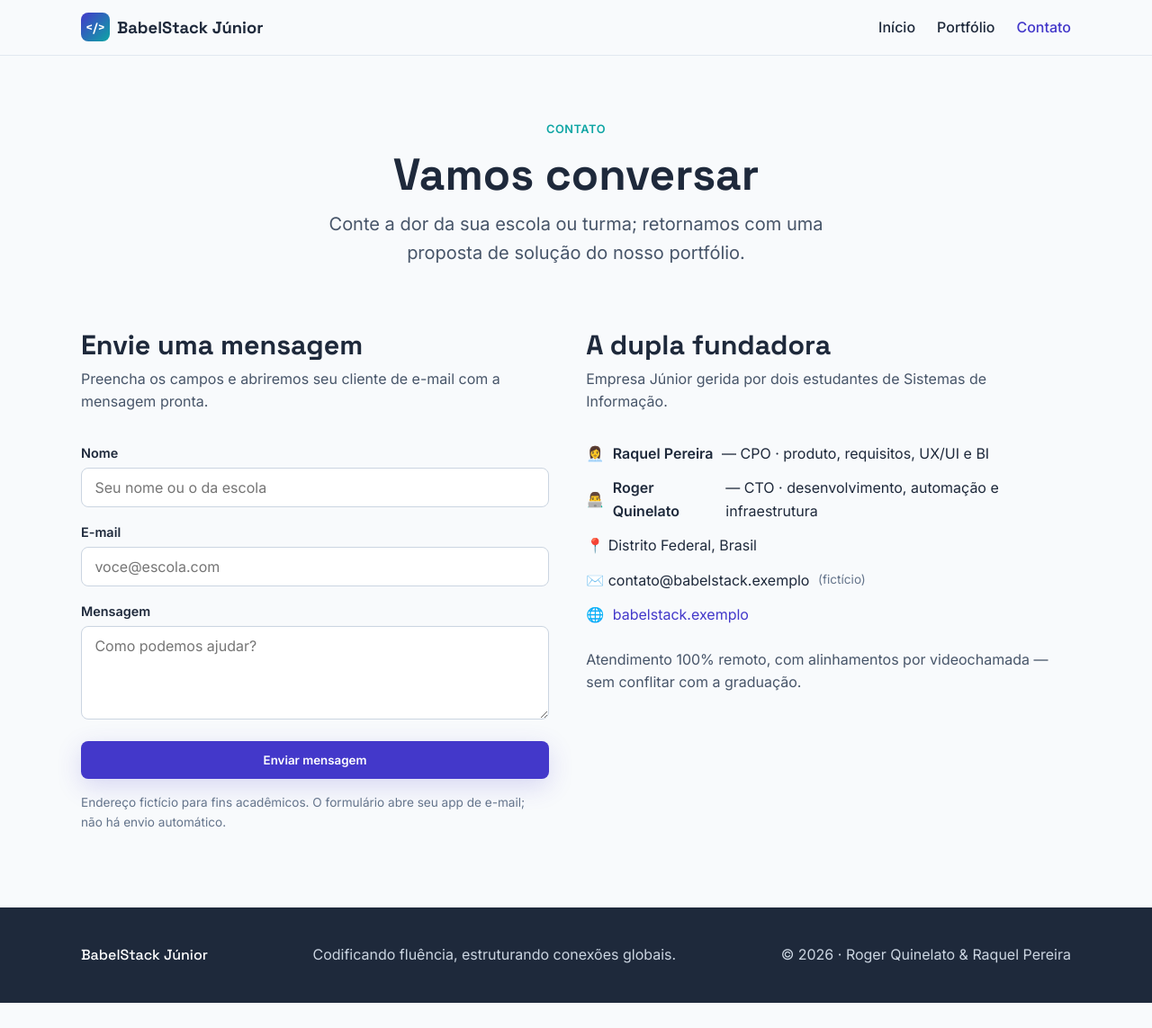
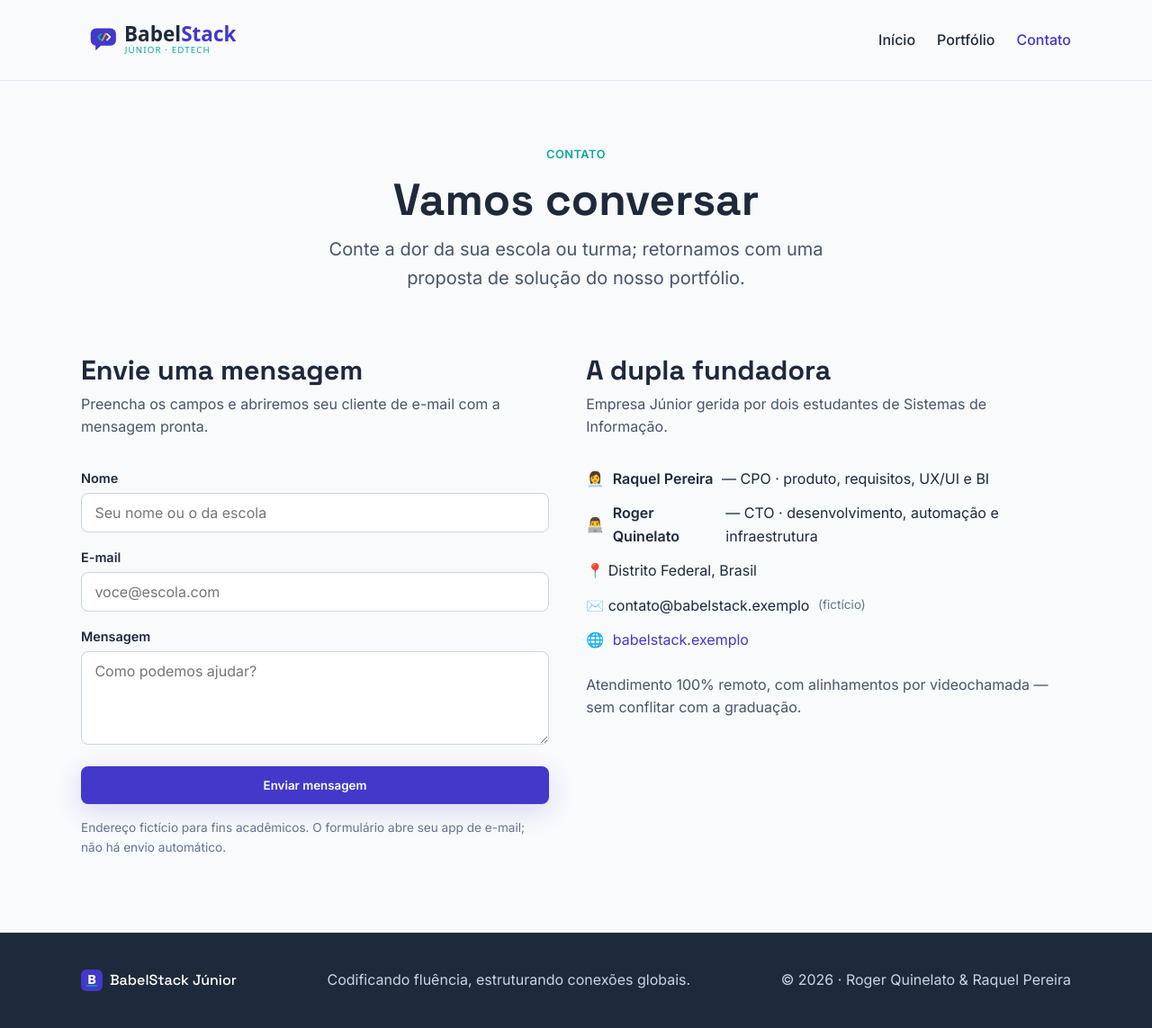
Before and after one commit to Roger-Quinelato/EST-GIO_EMPRESARIAL_II, a plain HTML site: page site/contato.html in a window 1280 px wide. Shown: the whole page at 90% size. Before the commit the page ends 1115 px from the top, so only its background shows below. Drawn offline with Linux system fonts and the light colour scheme.

Commit message:
refactor: integra SVGs da identidade visual no cabeçalho, rodapé e pilares

```diff
--- a/site/contato.html
+++ b/site/contato.html
@@ -4,6 +4,7 @@
   <meta charset="utf-8">
   <meta name="viewport" content="width=device-width, initial-scale=1">
   <title>Contato — BabelStack Júnior</title>
+  <link rel="icon" href="../assets/logo/favicon.svg" type="image/svg+xml">
   <meta name="description" content="Fale com a BabelStack Júnior — dupla fundadora de EdTech.">
   <link rel="stylesheet" href="../assets/identidade/tokens.css">
   <link rel="stylesheet" href="style.css">
@@ -11,7 +12,9 @@
 <body>
   <header class="site-header">
     <div class="container nav">
-      <a class="brand" href="index.html"><span class="mark">&lt;/&gt;</span> BabelStack Júnior</a>
+      <a class="brand" href="index.html">
+        <img src="../assets/logo/lockup.svg" alt="BabelStack Júnior" height="60">
+      </a>
       <button class="nav-toggle" aria-label="Abrir menu" aria-expanded="false">☰</button>
       <ul class="nav-links">
         <li><a href="index.html">Início</a></li>
@@ -69,7 +72,10 @@
 
   <footer class="site-footer">
     <div class="container foot">
-      <span class="slogan-foot">BabelStack Júnior</span>
+      <div style="display: flex; align-items: center; gap: 0.5rem;">
+        <img src="../assets/logo/mark-monograma.svg" alt="Monograma BabelStack" width="24" height="24">
+        <span class="slogan-foot">BabelStack Júnior</span>
+      </div>
       <span>Codificando fluência, estruturando conexões globais.</span>
       <span>© 2026 · Roger Quinelato &amp; Raquel Pereira</span>
     </div>
```
Also changed, not shown: site/index.html (+8 -2 lines), site/portfolio.html (+8 -2 lines).
